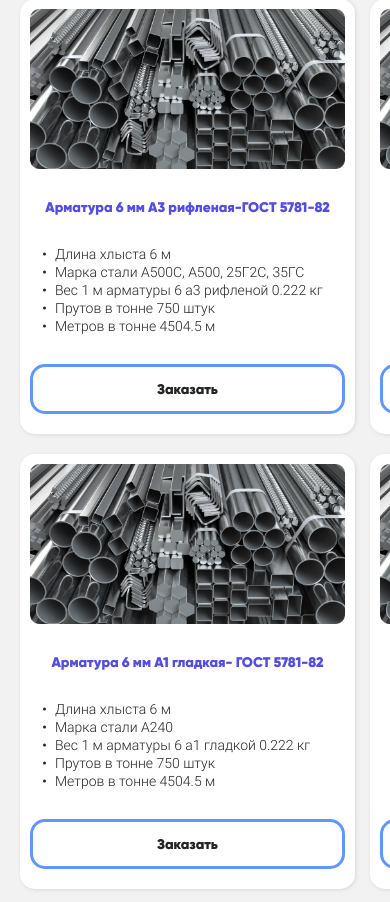
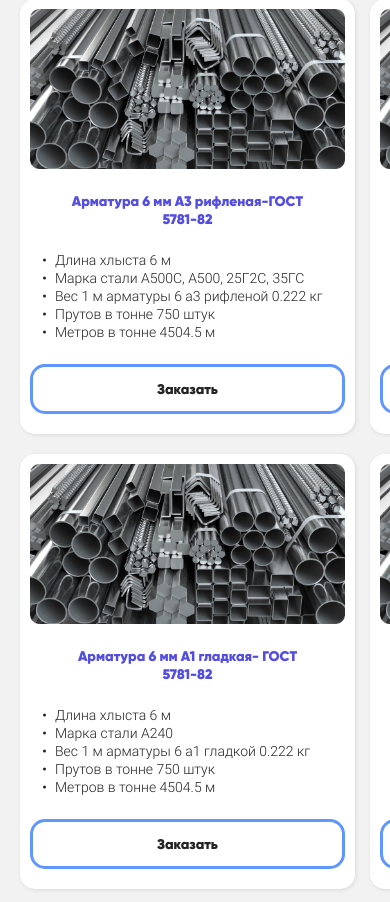
Before and after one commit to barsov-wd/fittings, a website: page src/index.html in a window 390 px wide. Shown: the part 962-1864 px from the top of the page. Drawn offline with nearby package versions, Linux system fonts and the light colour scheme; files that its build step writes are made by us from their sources.

Commit message:
На проверку

```diff
--- a/src/sass/blocks/_media.scss
+++ b/src/sass/blocks/_media.scss
@@ -489,6 +489,8 @@
             line-height: 17px;
         }
         &__content-title {
+            width: 315px;
+            margin: 0 auto;
             font-size: 14px;
             line-height: 18px;
         }
@@ -671,8 +673,9 @@
         }
         &-main__dialog {
             width: 365px;
-            height: 549px;
+            height: 569px;
             padding-top: 86px;
+            padding-bottom: 57px;
         }
         &-main__title {
             width: 335px;
@@ -758,6 +761,10 @@
         padding-bottom: 70px;
         &__title {
             margin-bottom: 35px;
+        }
+        &__content-title {
+            width: 240px;
+            margin: 0 auto;
         }
     }
     .about {
```
Also changed, not shown: dist/css/style.min.css.
